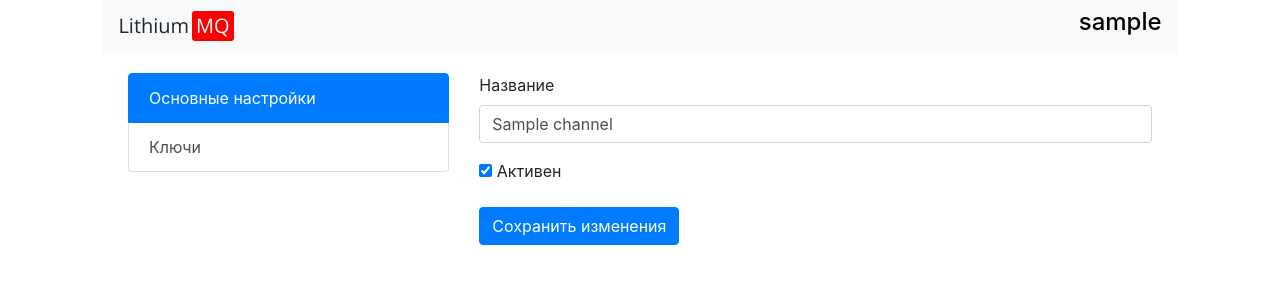
After one commit to gaskeo/limq-panel, a Flask app: page /settings/1 in a window 1280 px wide. The commit adds this page. Shown: the top 300 px of the page. Run offline with Flask 2, Linux system fonts and the light colour scheme; a user stored in the database is signed in; tables that the repository leaves empty hold one stand-in row (values such as "Sample post"); some libraries are stand-ins or nearby versions.

Commit message:
add channel settings

```diff
--- a/core.py
+++ b/core.py
@@ -15,7 +15,8 @@ from storage.key import Key
 from storage.db_session import base_init
 from storage.keygen import chan_identifier, generate_key
 
-from forms import RegisterForm, RegisterChannelForm, LoginForm, CreateKeyForm
+from forms import RegisterForm, RegisterChannelForm, LoginForm, CreateKeyForm, \
+    MainSettingsChannelForm
 
 from errors import explain as explain_error
 
@@ -164,7 +165,7 @@ def do_grant():
 
     sess = SessObject()
 
-    channel = form.channel.data
+    channel = form.id.data
 
     print(channel)
 
@@ -176,7 +177,7 @@ def do_grant():
         return redirect("/?error=no_access_to_this_channel")
 
     key_s = generate_key()
-    key = Key(key=key_s, chan_id=channel)
+    key = Key(key=key_s, chan_id=channel, name=form.name.data)
 
     read = form.read.data
     write = form.write.data
@@ -186,7 +187,52 @@ def do_grant():
 
     sess.commit()
 
-    return redirect("/?key=" + key_s)
+    return redirect(f"/settings/{channel}?key=" + key_s)
+
+
+@app.route("/settings/<channel_id>", methods=["GET", "POST"])
+def settings(channel_id):
+    sess = SessObject()
+    chan: Channel = sess.query(Channel).filter(Channel.id == channel_id).first()
+    if not chan:
+        return redirect("/?error=channel_invalid")
+
+    if chan.owner_id != current_user.id:
+        return redirect("/?error=no_access_to_this_channel")
+    form_main_settings = MainSettingsChannelForm()
+    form_main_settings.id.data = channel_id
+    form_main_settings.name.data = chan.name
+    form_main_settings.is_active.data = chan.is_active
+    print(form_main_settings.id.data)
+    print(type(form_main_settings.hidden_tag()))
+    form_keys = CreateKeyForm()
+    form_keys.id.data = channel_id
+    param = {"name_site": "Lithium MQ",
+             "form_main_settings": form_main_settings, "form_keys": form_keys, "chan": chan}
+    return render_template('settings.html', **param)
+
+
+@app.route("/do/settings", methods=("POST", ))
+@login_required
+def do_settings():
+    form = MainSettingsChannelForm()
+    if not form.validate():
+        return redirect("/?error=bad_request")
+    print(form.id.data, form.name.data)
+    channel_id = form.id.data
+    sess = SessObject()
+
+    chan = sess.query(Channel).filter(Channel.id == channel_id).first()
+    if not chan:
+        return redirect("/?error=channel_invalid")
+
+    if chan.owner_id != current_user.id:
+        return redirect("/?error=no_access_to_this_channel")
+    print(chan)
+    chan.name = form.name.data
+    chan.is_active = form.is_active.data
+    sess.commit()
+    return redirect(f"/settings/{channel_id}")
 
 
 @app.route("/logout")
--- a/forms.py
+++ b/forms.py
@@ -6,8 +6,8 @@
 #  |______| |_|  \__| |_| |_| |_|  \__,_| |_| |_| |_| |_|  |_|\___\_\
 
 from flask_wtf import FlaskForm
-from wtforms import StringField, PasswordField, BooleanField, SubmitField
-from wtforms.validators import DataRequired
+from wtforms import StringField, PasswordField, BooleanField, SubmitField, HiddenField
+from wtforms.validators import DataRequired, Length
 
 
 class LoginForm(FlaskForm):
@@ -31,7 +31,16 @@ class RegisterChannelForm(FlaskForm):
     submit = SubmitField("Создать канал")
 
 
+class MainSettingsChannelForm(FlaskForm):
+    id = HiddenField("", validators=[DataRequired()])
+    name = StringField("Название", validators=[DataRequired(), Length(min=1, max=20, message='eee')])
+    is_active = BooleanField("Активен", validators=[DataRequired()])
+    submit = SubmitField("Сохранить изменения")
+
+
 class CreateKeyForm(FlaskForm):
-    channel = StringField("Канал", validators=[DataRequired()])
+    id = HiddenField("", validators=[DataRequired()])
+    name = StringField("Название", validators=[DataRequired(), Length(min=1, max=20, message='eee')])
     read = BooleanField("Чтение", false_values=["0"])
     write = BooleanField("Запись", false_values=["0"])
+    submit = SubmitField("Создать ключ")
--- /dev/null
+++ b/static/js/index.js
@@ -0,0 +1,4 @@
+$('#list-tab a').on('click', function (e) {
+  e.preventDefault()
+  $(this).tab('show')
+})
--- a/templates/base.html
+++ b/templates/base.html
@@ -87,7 +87,7 @@
                         </div>
 
                         <div class="plan">
-                            <a href="#" class="card-link">
+                            <a href="settings/{{ chan.id }}" class="card-link">
                                 <i class="fas fa-cog"></i>
                             </a>
                             <a href="#" class="card-link">
@@ -109,5 +109,9 @@
     {% endif %}
 </div>
 {% endblock %}
+    <script src="https://code.jquery.com/jquery-3.2.1.slim.min.js" integrity="sha384-KJ3o2DKtIkvYIK3UENzmM7KCkRr/rE9/Qpg6aAZGJwFDMVNA/GpGFF93hXpG5KkN" crossorigin="anonymous"></script>
+    <script src="https://maxcdn.bootstrapcdn.com/bootstrap/4.0.0/js/bootstrap.min.js" integrity="sha384-JZR6Spejh4U02d8jOt6vLEHfe/JQGiRRSQQxSfFWpi1MquVdAyjUar5+76PVCmYl" crossorigin="anonymous"></script>
+    <script src="/static/js/index.js" charset="utf-8"></script>
+
 </body>
 </html>
--- /dev/null
+++ b/templates/settings.html
@@ -0,0 +1,59 @@
+{% extends "base.html" %}
+
+{% block content %}
+<div class="data_container" xmlns="http://www.w3.org/1999/html">
+    <div class="row">
+        <div class="col-4">
+            <div class="list-group" id="list-tab" role="tablist">
+                <a class="list-group-item list-group-item-action active" id="list-mainsettings-list"
+                   data-toggle="list" href="#list-mainsettings" role="tab"
+                   aria-controls="mainsettings">Основные настройки</a>
+                <a class="list-group-item list-group-item-action" id="list-key-list"
+                   data-toggle="list" href="#list-key" role="tab" aria-controls="key">Ключи</a>
+
+            </div>
+        </div>
+        <div class="col-8">
+            <div class="tab-content" id="nav-tabContent">
+                <div class="tab-pane fade show active"
+                     id="list-mainsettings" role="tabpanel" aria-labelledby="list-mainsettings-list">
+                    <form action="/do/settings" method="post">
+                        {{ form_main_settings.hidden_tag() }}
+                        <p>
+                            {{ form_main_settings.name.label }}<br>
+                            {{ form_main_settings.name(class="form-control") }}
+                            {% for error in form_main_settings.name.errors %}
+                        <p class="alert alert-danger" role="alert">
+                            {{ error }}
+                        </p>
+                        {% endfor %}
+                        <p>{{ form_main_settings.is_active() }} {{ form_main_settings.is_active.label
+                            }}</p>
+                        <p>{{ form_main_settings.submit(type="submit", class="btn btn-primary")
+                            }}</p>
+                    </form>
+                </div>
+                <div class="tab-pane fade" id="list-key" role="tabpanel"
+                     aria-labelledby="list-key-list">
+                    <form action="/do/grant" method="post">
+                        {{ form_keys.hidden_tag() }}
+                        <p>
+                            {{ form_keys.name.label }}<br>
+                            {{ form_keys.name(class="form-control") }}
+                            {% for error in form_keys.name.errors %}
+                        <p class="alert alert-danger" role="alert">
+                            {{ error }}
+                        </p>
+                        {% endfor %}
+                        <p>{{ form_keys.read() }} {{ form_keys.read.label }}</p>
+                        <p>{{ form_keys.write() }} {{ form_keys.write.label }}</p>
+                        <p>{{ form_keys.submit(type="submit", class="btn btn-primary") }}</p>
+
+                    </form>
+
+                </div>
+            </div>
+        </div>
+    </div>
+</div>
+{% endblock %}
```
Also changed, not shown: storage/key.py.
